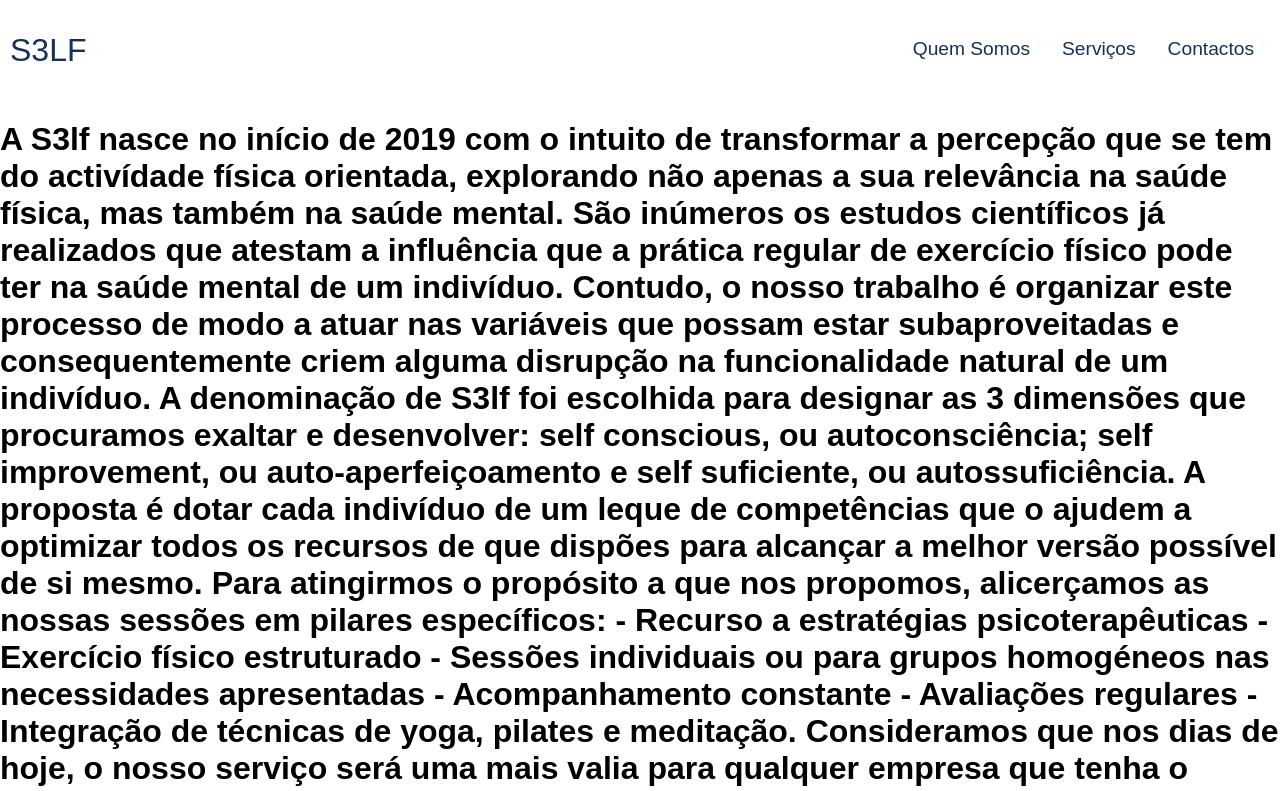
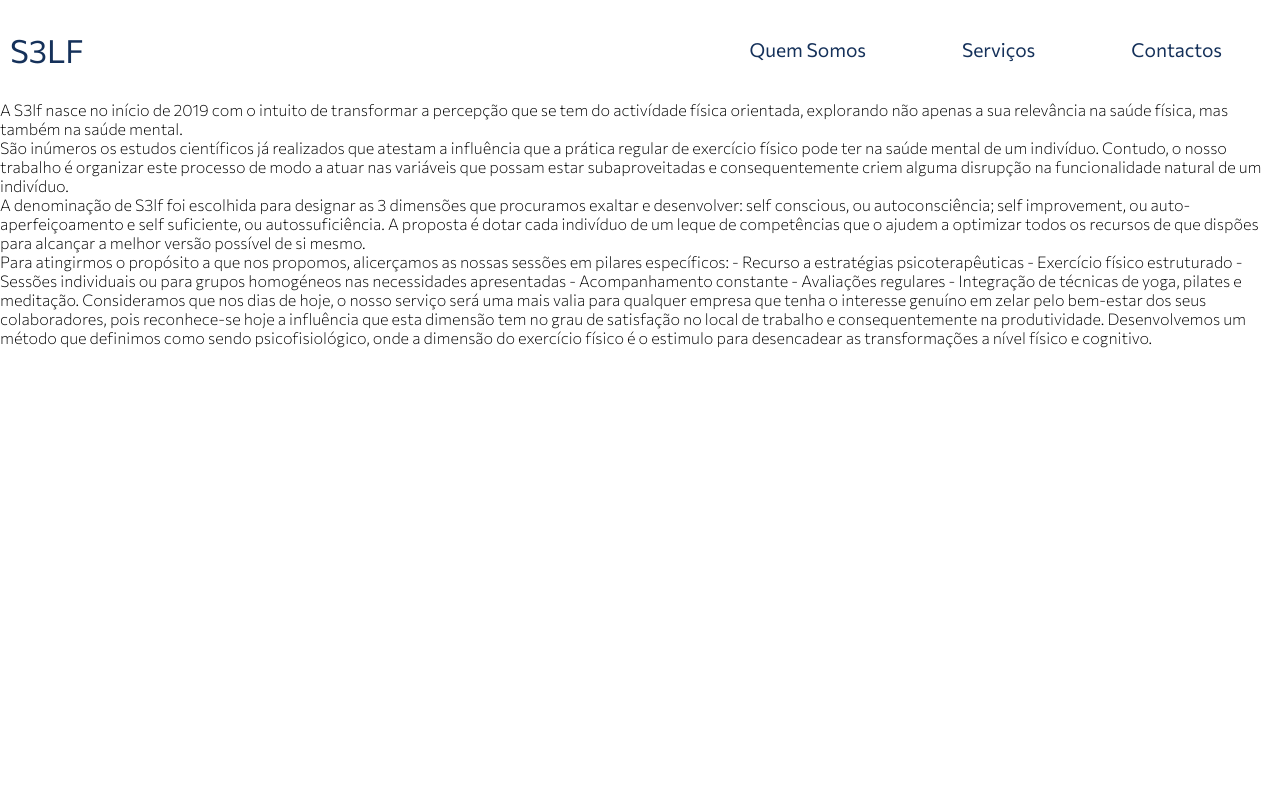
Before and after one commit to Isa1Maria/s3lf, a React (Create React App) app: page /quemsomos in a window 1280 px wide. Shown: the top 791 px of the page. Built offline with nearby package versions, Linux system fonts and the light colour scheme.

Commit message:
Added Google Fonts

```diff
--- a/public/index.html
+++ b/public/index.html
@@ -10,6 +10,9 @@
       content="Web site created using create-react-app"
     />
     <script src="https://kit.fontawesome.com/e6cfd42b3d.js" crossorigin="anonymous"></script>
+    <link rel="preconnect" href="https://fonts.gstatic.com">
+    <link rel="preconnect" href="https://fonts.gstatic.com">
+    <link href="https://fonts.googleapis.com/css2?family=Commissioner:wght@100;200;300;400;500&family=Montserrat:wght@100;200;300;400&display=swap" rel="stylesheet">
     <link rel="apple-touch-icon" sizes="180x180" href="/apple-touch-icon.png">
     <link rel="icon" type="image/png" sizes="32x32" href="/favicon-32x32.png">
     <link rel="icon" type="image/png" sizes="16x16" href="/favicon-16x16.png">
--- a/src/App.css
+++ b/src/App.css
@@ -1,4 +1,6 @@
 * {
+  margin: 0;
+  padding: 0;
   box-sizing: border-box;
-  font-family: 'PT Sans', sans-serif;
+  font-family: 'Commissioner', sans-serif;
 }
--- a/src/Componentes/Navbar/Navbar.css
+++ b/src/Componentes/Navbar/Navbar.css
@@ -36,7 +36,7 @@ nav {
 }
 
 .navbar-icon {
-  margin-right: 0.5rem;
+  margin-right: 0.1rem;
 }
 
 .nav-menu {
@@ -60,8 +60,10 @@ nav {
   display: flex;
   align-items: center;
   text-decoration: none;
-  padding: 0.5rem 1rem;
+  padding: 0.1rem 3rem;
   height: 100%;
+  font-family: 'Commissioner', sans-serif;
+  font-weight: 400;
 }
 
 .nav-links:hover {
@@ -79,17 +81,16 @@ nav {
 
 @media screen and (max-width: 960px) {
   .NavbarItems {
-    position: relative;
+    position: block;
   }
 
   .nav-menu {
-    display: flex;
     flex-direction: column;
     width: 100%;
     height: 90vh;
     position: absolute;
     top: 80px;
-    left: -100%;
+    left: 100%;
     opacity: 1;
     transition: all 0.5s ease-in-out;
   }
@@ -98,29 +99,26 @@ nav {
     background: #b3825a;
     left: 0;
     opacity: 1;
-    transition: all 0.6s ease;
+    transition: all 0.5s ease;
     z-index: 1;
   }
 
   .nav-links {
     text-align: center;
     color: #fff;
-    padding: 5px;
+    padding: 10px;
+    margin: 10px;
     width: 100%;
-    display: table;
+    display: block;
   }
 
   .nav-links:hover {
     transform: scale(1.1);
-    transition: all 0.3s ease;
+    transition: all 0.5s ease;
   }
 
   .nav-item:hover {
     border: none;
-  }
-
-  .nav-item {
-    width: 100%;
   }
 
   .navbar-logo {
--- /dev/null
+++ b/src/Componentes/Paginas/QuemSomos.css
@@ -0,0 +1,4 @@
+.principal {
+  font-family: 'Montserrat', sans-serif;
+  font-weight: 200;
+}
--- a/src/Componentes/Paginas/QuemSomos.js
+++ b/src/Componentes/Paginas/QuemSomos.js
@@ -1,11 +1,14 @@
 import React from 'react';
+import './QuemSomos.css';
 
 const QuemSomos = () => {
-return <div className="page-heading">
+return <div className="principal">
 
-    <h1>A S3lf nasce no início de 2019 com o intuito de transformar a percepção que se tem do activídade física orientada, explorando não apenas a sua relevância na saúde física, mas também na saúde mental.
-São inúmeros os estudos científicos já realizados que atestam a influência que a prática regular de exercício físico pode ter na saúde mental de um indivíduo. Contudo, o nosso trabalho é organizar este processo de modo a atuar nas variáveis que possam estar subaproveitadas e consequentemente criem alguma disrupção na funcionalidade natural de um indivíduo.
-A denominação de S3lf foi escolhida para designar as 3 dimensões que procuramos exaltar e desenvolver: self conscious, ou autoconsciência; self improvement, ou auto-aperfeiçoamento e self suficiente, ou autossuficiência. A proposta é dotar cada indivíduo de um leque de competências que o ajudem a optimizar todos os recursos de que dispões para alcançar a melhor versão possível de si mesmo.
+    <div>A S3lf nasce no início de 2019 com o intuito de transformar a percepção que se tem do activídade física orientada, explorando não apenas a sua relevância na saúde física, mas também na saúde mental.
+        <p>
+São inúmeros os estudos científicos já realizados que atestam a influência que a prática regular de exercício físico pode ter na saúde mental de um indivíduo. Contudo, o nosso trabalho é organizar este processo de modo a atuar nas variáveis que possam estar subaproveitadas e consequentemente criem alguma disrupção na funcionalidade natural de um indivíduo.</p>
+<p>
+A denominação de S3lf foi escolhida para designar as 3 dimensões que procuramos exaltar e desenvolver: self conscious, ou autoconsciência; self improvement, ou auto-aperfeiçoamento e self suficiente, ou autossuficiência. A proposta é dotar cada indivíduo de um leque de competências que o ajudem a optimizar todos os recursos de que dispões para alcançar a melhor versão possível de si mesmo. </p>
 Para atingirmos o propósito a que nos propomos, alicerçamos as nossas sessões em pilares específicos:
 - Recurso a estratégias psicoterapêuticas
 - Exercício físico estruturado
@@ -14,7 +17,7 @@ Para atingirmos o propósito a que nos propomos, alicerçamos as nossas sessões
 - Avaliações regulares
 - Integração de técnicas de yoga, pilates e meditação.
 Consideramos que nos dias de hoje, o nosso serviço será uma mais valia para qualquer empresa que tenha o interesse genuíno em zelar pelo bem-estar dos seus colaboradores, pois reconhece-se hoje a influência que esta dimensão tem no grau de satisfação no local de trabalho e consequentemente na produtividade.
-Desenvolvemos um método que definimos como sendo psicofisiológico, onde a dimensão do exercício físico é o estimulo para desencadear as transformações a nível físico e cognitivo. </h1>
+Desenvolvemos um método que definimos como sendo psicofisiológico, onde a dimensão do exercício físico é o estimulo para desencadear as transformações a nível físico e cognitivo. </div>
 </div>
 }
 
```
